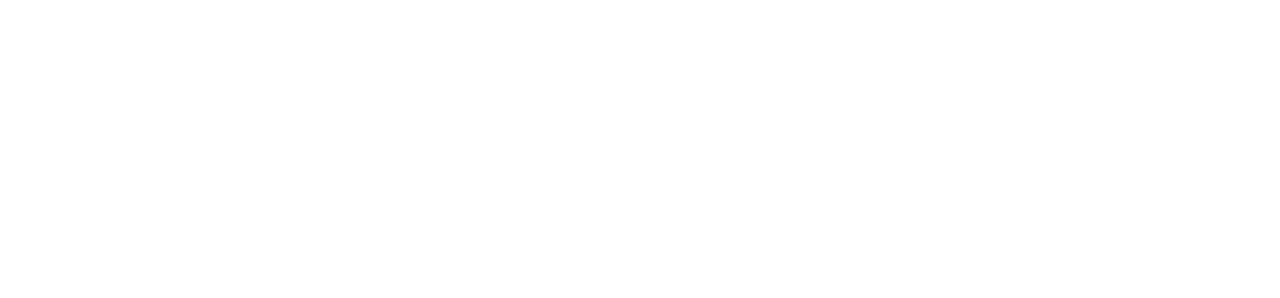
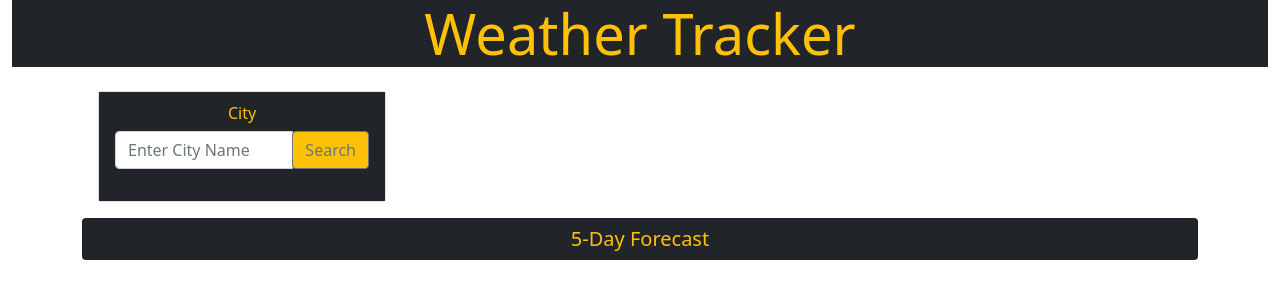
Before and after one commit to justbekazu/weather-tracker-challenge-6, a website: page index.html in a window 1280 px wide. Drawn offline with nearby package versions, Linux system fonts and the light colour scheme.

Commit message:
adding bootstrap

```diff
--- a/index.html
+++ b/index.html
@@ -4,20 +4,59 @@
         <meta charset="UTF-8">
         <meta name="viewport" content="width=device-width, initial-scale=1.0">
         <meta http-equiv="X-UA-Compatible" content="ie=edge">
+        <link href="https://cdn.jsdelivr.net/npm/bootstrap@5.0.2/dist/css/bootstrap.min.css" rel="stylesheet" integrity="sha384-EVSTQN3/azprG1Anm3QDgpJLIm9Nao0Yz1ztcQTwFspd3yD65VohhpuuCOmLASjC" crossorigin="anonymous">
+
 
         <title>Whether weather we there</title>
       </head>
 <body>
 
-<main>
+    <body>
+        <!-- Container for content -->
+        <div class="container-fluid">
+            <!-- Jumbotron styles -->
+            <div class="jumbotron jumbotron-fluid bg-dark text-warning text-center">
+                <div class="container">
+                    <h1 class="display-4">Weather Tracker</h1>
+                </div>
+            </div>
+            <div class="container">
+                <div class="row">
+                    <div class="col">
+                        <!-- Setting style for weather/search cards -->
+                        <div class="card-body text-center">
+                            <div class="card" style="width: 18rem;">
+                                <div class="card-body bg-dark">
+                                    <h6 class="card-subtitle mb-2 text-warning">City</h6>
+                                    <div class="input-group mb-3">
+                                        <!-- Search field -->
+                                        <input type="text" class="form-control searchInput" placeholder="Enter City Name">
+                                        <div class="input-group-append">
+                                            <button class="btn btn-outline-secondary bg-warning searchBtn" type="button"
+                                                id="button-addon2">Search</button>
+                                        </div>
+                                    </div>
+                                </div>
+                            </div>
+                        </div>
+                    </div>
+                    <!-- 5-Day forecast content -->
+                    <div class="col-12 text-center">
+                        <div class="card weatherEl pl-5 bg-dark text-warning justify-content-center">
+                            <h5 class="card-title mt-2 mr-5">5-Day Forecast</h5>
+                            <div class="row">
+                                <div class="col">
+                                </div>
+                            </div>
+                        </div>
 
+                    </div>
+                </div>
+            </div>
+        </div>
 
-
-
-
-
-</main>
 <script src="./homepage.js"></script>
+<script src="https://cdn.jsdelivr.net/npm/bootstrap@5.0.2/dist/js/bootstrap.bundle.min.js" integrity="sha384-MrcW6ZMFYlzcLA8Nl+NtUVF0sA7MsXsP1UyJoMp4YLEuNSfAP+JcXn/tWtIaxVXM" crossorigin="anonymous"></script>
 </body>
 
 </html>
```
Also changed, not shown: package.json (added, +22 -0 lines), 1 other file.
